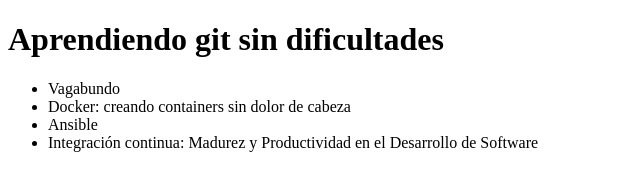
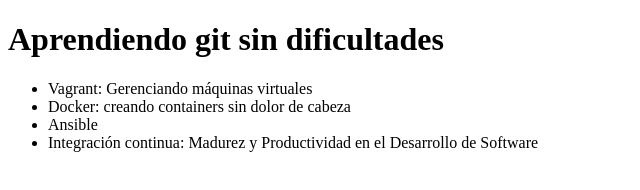
Before and after one commit to FinochioAdrian/alura-git-inicios, a plain HTML site: page index.html in a window 1280 px wide. Shown: the whole page, without its empty margins (0-640 px from the left). Drawn offline with Linux system fonts and the light colour scheme.

Commit message:
Corrigiendo curso de vagrant

```diff
--- a/index.html
+++ b/index.html
@@ -7,7 +7,7 @@
 </head>
 <body>
      <ul>
-         <li> Vagabundo </li>
+         <li> Vagrant: Gerenciando máquinas virtuales </li>
          <li> Docker: creando containers sin dolor de cabeza </li>
          <li> Ansible </li>
          <li> Integración continua: Madurez y Productividad en el Desarrollo de Software</li>
```
